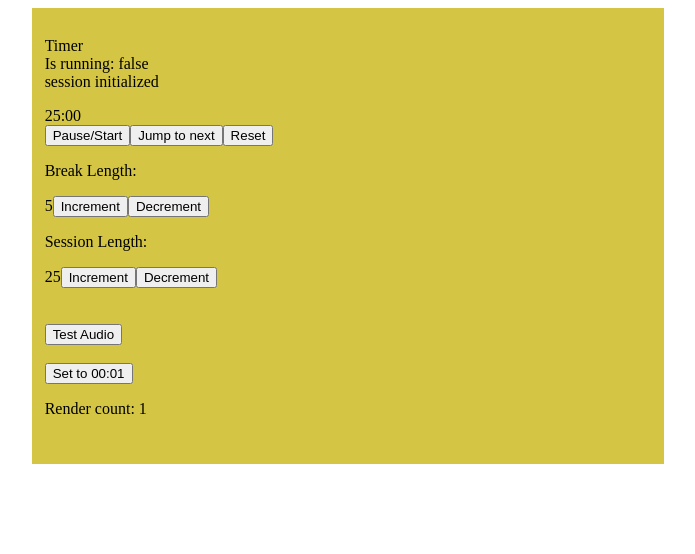
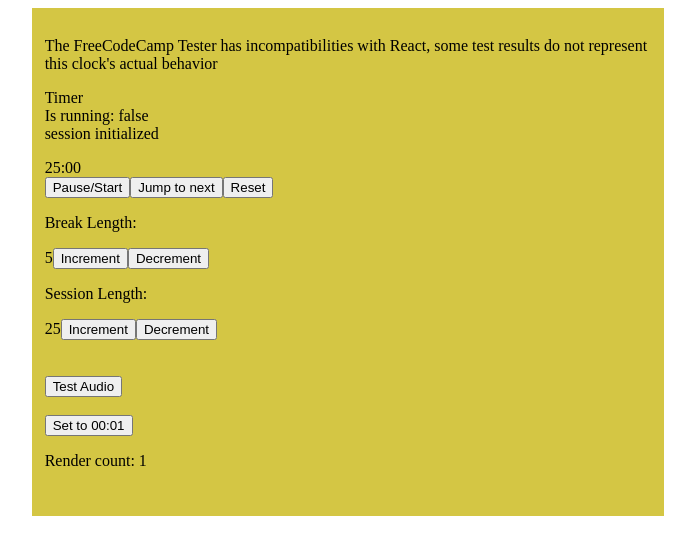
Before and after one commit to codecalculator/25-5-clock, a React (Create React App) app: page / in a window 1280 px wide. Shown: the top 554 px of the page, without its empty margins (292-987 px from the left). Built offline with nearby package versions, Linux system fonts and the light colour scheme.

Commit message:
Update App.js

```diff
--- a/src/App.js
+++ b/src/App.js
@@ -435,6 +435,7 @@
 
   return (
     <div id="App">
+      <p>The FreeCodeCamp Tester has incompatibilities with React, some test results do not represent this clock's actual behavior</p>
       <p id="timer-label">Timer<br/>Is running: {isRunning.toString()}<br/>{sessionOrBreakString()} initialized</p>
       <div>
 
```
Lines whose indentation alone changed are shown as unchanged.
